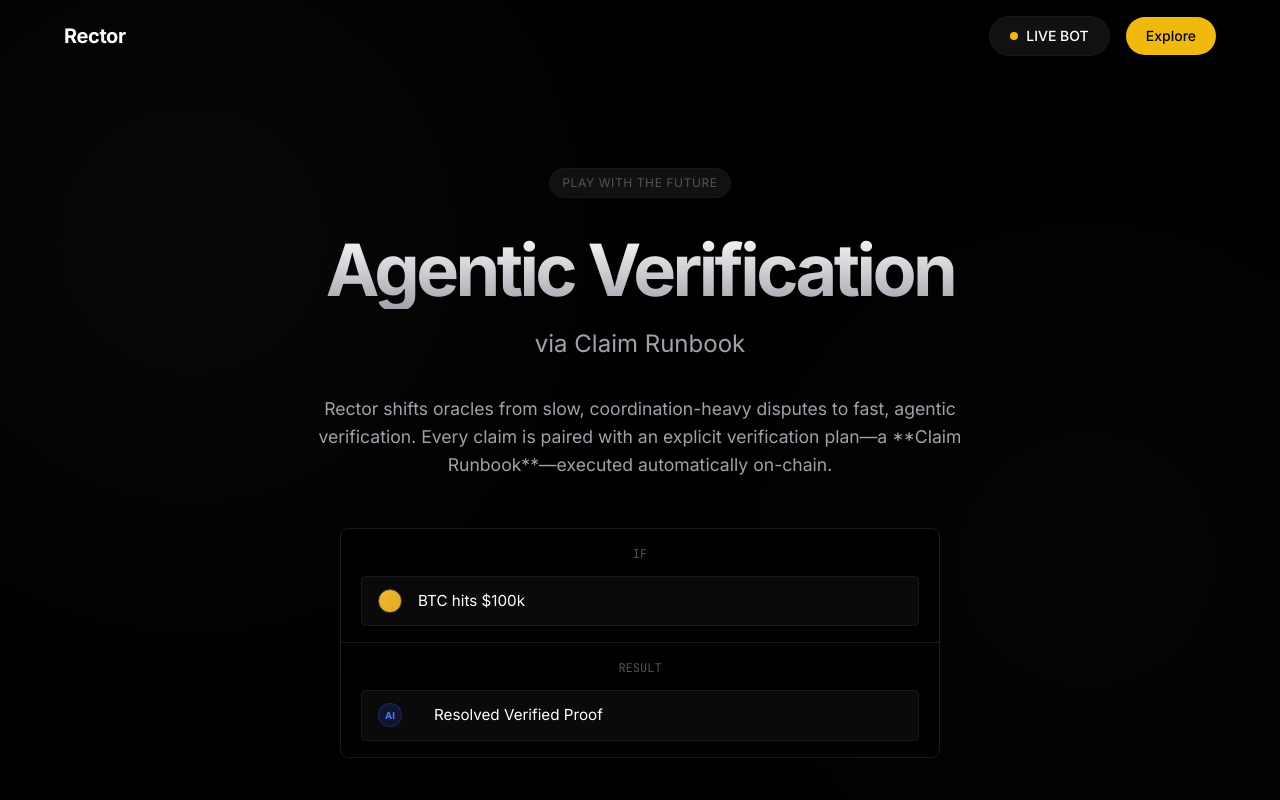
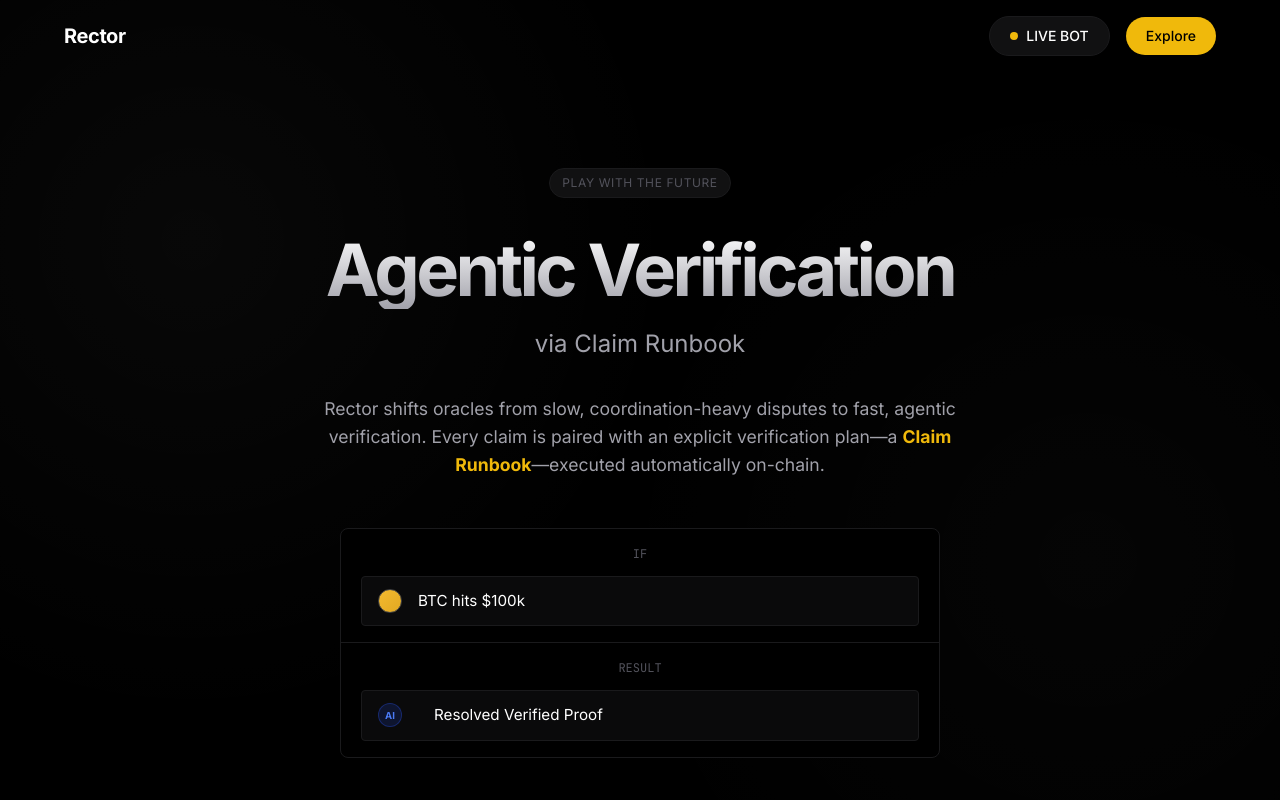
Before and after one commit to Shijas786/rector-bot, a Next.js app in the folder frontend/: page / in a window 1280 px wide. Shown: the top 800 px of the page. Built offline with nearby package versions, Linux system fonts and the light colour scheme; no server answers.

Commit message:
fix(frontend): replace raw markdown asterisks with styled strong tag in hero section 🎨🛠️🎯

```diff
--- a/frontend/app/page.tsx
+++ b/frontend/app/page.tsx
@@ -181,7 +181,7 @@ export default function HomePage() {
         <h1 className="hero-title" style={{ fontSize: "clamp(2.5rem, 8vw, 4.5rem)" }}>Agentic Verification</h1>
         <h2 style={{ fontSize: "1.5rem", fontWeight: "400", color: "var(--text-secondary)", marginBottom: "2rem", marginTop: "-1rem" }}>via Claim Runbook</h2>
         <p style={{ color: "var(--text-secondary)", maxWidth: "700px", margin: "0 auto 3rem auto", fontSize: "1.1rem", lineHeight: "1.6" }}>
-          Rector shifts oracles from slow, coordination-heavy disputes to fast, agentic verification. Every claim is paired with an explicit verification plan—a **Claim Runbook**—executed automatically on-chain.
+          Rector shifts oracles from slow, coordination-heavy disputes to fast, agentic verification. Every claim is paired with an explicit verification plan—a <strong style={{ color: "var(--yellow)" }}>Claim Runbook</strong>—executed automatically on-chain.
         </p>
 
         <div className="logic-block">
```
